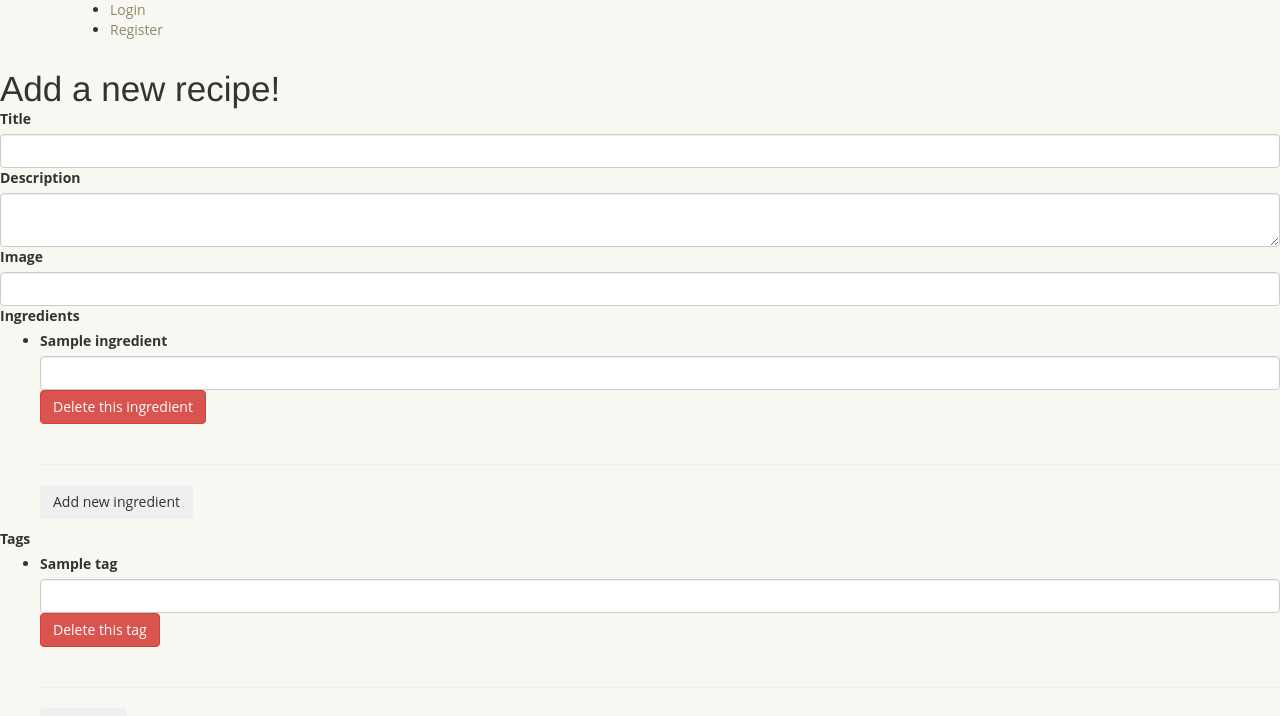
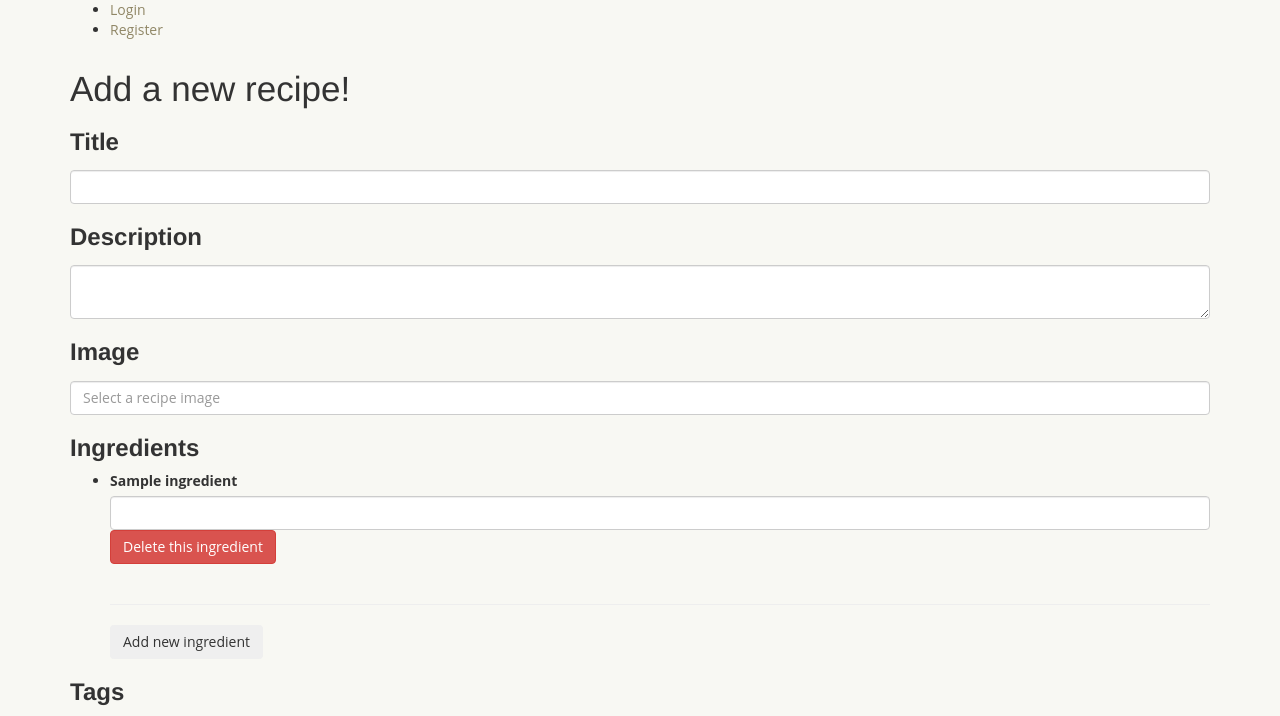
Before and after one commit to nfqakademija/receptai, a Symfony app: template templates/new_recipe/index.html.twig in a window 1280 px wide. Shown: the part 300-1016 px from the top of the page. Run offline with Twig, Linux system fonts and the light colour scheme; the template is opened without the code that fills it: most values are stand-ins (such as "Sample title", 1, 10 or a date in 2020); form fields are guessed from the names that the template uses; style sheets or scripts are compiled from the project's sources; some libraries are stand-ins or nearby versions.

Commit message:
Image upload placeholder and text after upload

```diff
--- a/config/bundles.php
+++ b/config/bundles.php
@@ -11,4 +11,5 @@ return [
     Symfony\Bundle\SecurityBundle\SecurityBundle::class => ['all' => true],
     Symfony\Bundle\WebProfilerBundle\WebProfilerBundle::class => ['dev' => true, 'test' => true],
     EasyCorp\Bundle\EasyAdminBundle\EasyAdminBundle::class => ['all' => true],
+    Liip\ImagineBundle\LiipImagineBundle::class => ['all' => true],
 ];
--- /dev/null
+++ b/config/routes/liip_imagine.yaml
@@ -0,0 +1,2 @@
+_liip_imagine:
+    resource: "@LiipImagineBundle/Resources/config/routing.yaml"
--- a/templates/new_recipe/index.html.twig
+++ b/templates/new_recipe/index.html.twig
@@ -3,30 +3,67 @@
 {% block title %}Add New Recipe{% endblock %}
 
 {% block body %}
-    <h1>Add a new recipe!</h1>
+    <div class="container">
+        <span id="meal-plan-title"> <h1> Add a new recipe! </h1></span>
+        {{ form_start(form) }}
+        <div class="form-group">
+            <div>
+            <h3>{{ form_label(form.title) }}</h3>
+                {{ form_errors(form.title) }}
+                {{ form_widget(form.title) }}
+                {{ form_help(form.title) }}
+            </div>
+            <div>
+                <h3>{{ form_label(form.description) }}</h3>
+                {{ form_errors(form.description) }}
+                <textarea id="new_recipe_description" name="new_recipe[description]" required="required" class="form-control my-border"></textarea>
+                {{ form_help(form.description) }}
+                {% do form.description.setRendered %}
+            </div>
+            <div>
+                <h3>{{ form_label(form.image) }}</h3>
+                {{ form_errors(form.image) }}
+                {{ form_widget(form.image, {
+                    attr: {
+                        'placeholder': 'Select a recipe image',
+                    }
+                }) }}
+                {{ form_help(form.image) }}
+            </div>
+        </div>
 
-    {{ form_start(form) }}
-    {{ form_row(form.title) }}
-    {{ form_row(form.description) }}
-    {{ form_row(form.image) }}
-    {{ form_label(form.ingredients, 'Ingredients') }}
-    <ul class="ingredients" data-prototype="{{ form_widget(form.ingredients.vars.prototype)|e('html_attr') }}">
+        <h3 class="sections"> <b> Ingredients</b></h3>
+        <ul class="ingredients list-without-bullets" data-prototype="{{ form_widget(form.ingredients.vars.prototype)|e('html_attr') }}">
             {% for ingredient in form.ingredients %}
                 <li>{{ form_row(ingredient) }}</li>
             {% endfor %}
         </ul>
-    {{ form_label(form.tags, 'Tags') }}
-    <ul class="tags" data-prototype="{{ form_widget(form.tags.vars.prototype)|e('html_attr') }}">
+        <h3 class="sections"> <b> Tags </b></h3>
+        <ul class="tags list-without-bullets" data-prototype="{{ form_widget(form.tags.vars.prototype)|e('html_attr') }}">
             {% for tag in form.tags %}
                 <li>{{ form_row(tag) }}</li>
             {% endfor %}
         </ul>
+
+        <div class="wrapper">
+            <button type="submit" class="next-plan-mine align-content-center">{{ 'generated_recipe.submit'|trans }}</button>
+        </div>
+        {% do form.save.setRendered %}
         {{ form_end(form) }}
+    </div>
 {% endblock %}
 
 {% block javascripts %}
     <script src="https://code.jquery.com/jquery-3.2.1.min.js" integrity="sha256-hwg4gsxgFZhOsEEamdOYGBf13FyQuiTwlAQgxVSNgt4=" crossorigin="anonymous"></script>
     <script>
+
+        $('.custom-file-input').on('change', function(event) {
+            var inputFile = event.currentTarget;
+            $(inputFile).parent()
+                .find('.custom-file-label')
+                .html(inputFile.files[0].name);
+        });
+
         var $collectionHolder;
 
         // setup an "add a tag" link
```
Also changed, not shown: composer.json (+4 -4 lines), 4 other files. Lines whose indentation alone changed are shown as unchanged.
